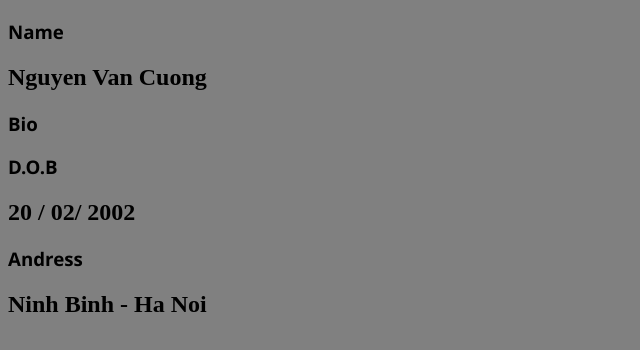
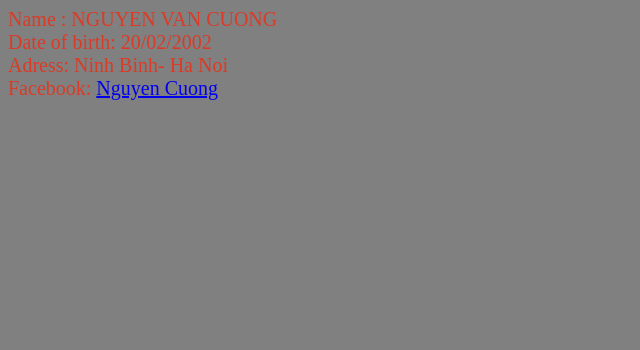
Before and after one commit to NguyenCuong-hi/NguyenCuong-hi.github.io, a plain HTML site: page index.html in a window 1280 px wide. Shown: the whole page, without its empty margins (0-640 px from the left). Drawn offline with Linux system fonts and the light colour scheme.

Commit message:
thay doi css va index

```diff
--- a/index.html
+++ b/index.html
@@ -7,22 +7,12 @@
     </head>
     <body>
         <header>
-            <h3>Name</h3>
-            <h2> Nguyen Van Cuong</h2>
+           <div class="thongtin"> Name : NGUYEN VAN CUONG</div>
+           <div class="thongtin"> Date of birth: 20/02/2002</div>
+           <div class="thongtin">Adress: Ninh Binh- Ha Noi</div>
+           <div class="thongtin">Facebook: <a href="faebook.com/cuong123123456"> Nguyen Cuong</a></div>
         </header>
-            <div id="thongtin">
-                <h3>
-                    Bio
-                </h3>
-                <h3>
-                    D.O.B
-                </h3>
-                <h2 > 20 / 02/ 2002</h2>
-                <h3>
-                    Andress
-                </h3>
-                <h2>Ninh Binh - Ha Noi</h2>
-            </div>
+
         <footer>
 
         </footer>
--- a/style.css
+++ b/style.css
@@ -2,22 +2,7 @@ body
 {
     background-color: gray;
 }
-h1{
-    font-family: "segoe UI";
-    text-align: left;
-    color: white;
-
+.thongtin{
+    font-size: 20px;
+    color: rgb(218, 59, 38);
 }
-h3{
-    font-family: "segoe UI";
-}
-.rounded_corner {
-    -moz-border-radius:10px;
-    -webkit-border-radius:10px;
-    width:400px;
-    height:100px;
-    background-color:#000;
-    }
-#thongtin{
-
-}
```
